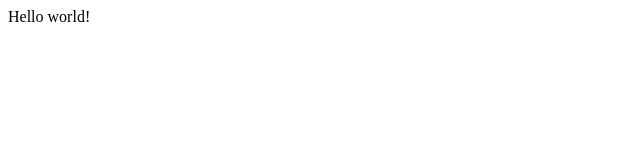
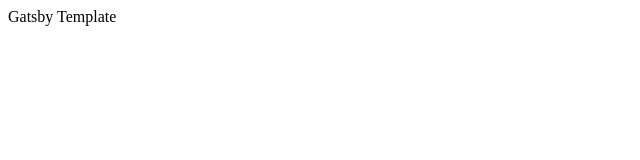
Before and after one commit to emerson-paiva/gatsby-template, a Gatsby site: page / in a window 1280 px wide. Shown: the full height of the page, 0-640 px from the left. Built offline with nearby package versions, Linux system fonts and the light colour scheme; Gatsby itself is replaced by a stand-in of ours.

```diff
--- a/src/pages/index.js
+++ b/src/pages/index.js
@@ -1,5 +1,5 @@
-import React from "react"
+import React from 'react'
 
 export default function Home() {
-  return <div>Hello world!</div>
+  return <div>Gatsby Template</div>
 }
```
Also changed, not shown: package.json (+20 -1 lines), .eslintrc.js (added), README.md (deleted), 4 other files.
